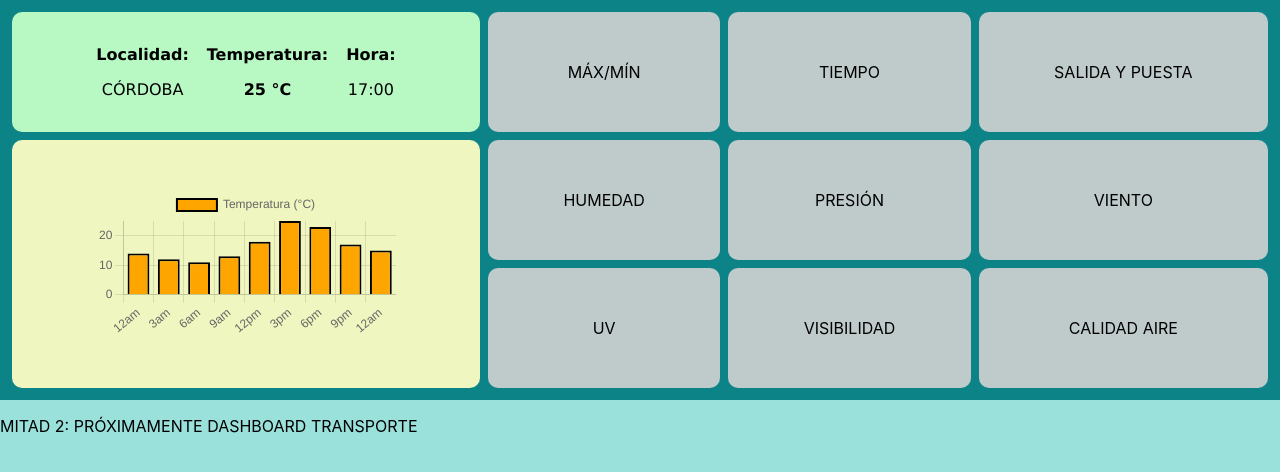
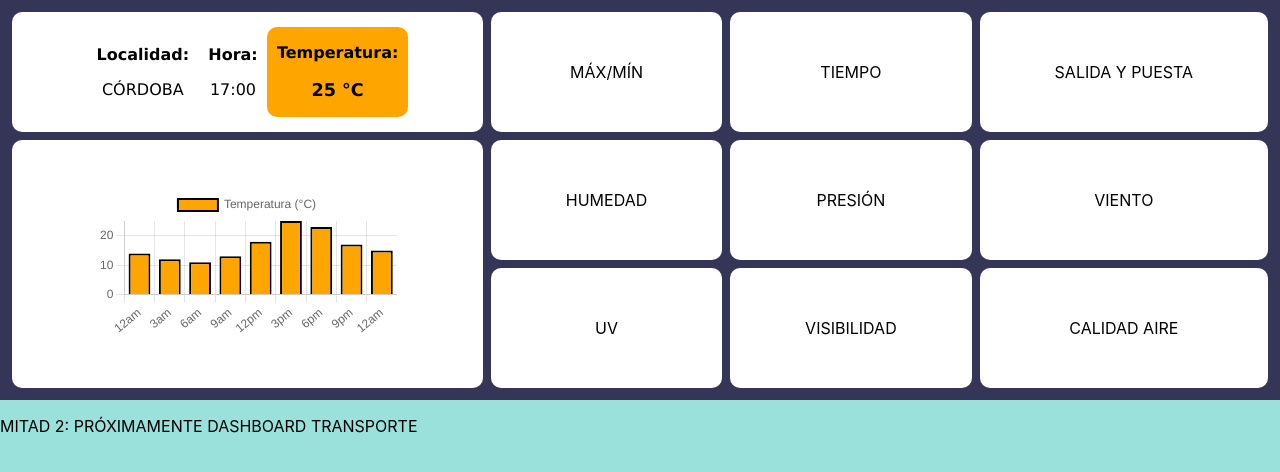
Before and after one commit to panchocandioti/dashboard, a React (Create React App) app: page / in a window 1280 px wide. Shown: the top 472 px of the page. Built offline with nearby package versions, Linux system fonts and the light colour scheme.

Commit message:
Primera ventana

```diff
--- a/src/App.css
+++ b/src/App.css
@@ -6,12 +6,11 @@
 }
 
 .mitad1 {
-  background-color: rgb(11, 131, 135);
+  background-color: rgb(53, 53, 88);
 }
 
 #temp {
   grid-area: temp;
-  background-color: rgb(183, 248, 195);
   font-family:'Lucida Sans', 'Lucida Sans Regular', 'Lucida Grande', 'Lucida Sans Unicode', Geneva, Verdana, sans-serif;
 }
 
@@ -76,11 +75,11 @@
 
 .seccion {
   height: 15vh;
-  background-color: rgb(191, 202, 202);
+  background-color: white;
 }
 
 .seccionDoble {
-  background-color: rgb(239, 246, 191);
+  background-color: white;
   height: 31vh;
 }
 
@@ -88,13 +87,14 @@
   display: flex;
   flex-direction: row;
   justify-content: space-evenly;
+  align-items: center;
   text-align: center;
   font-size: medium;
 }
 
 .elemento {
-  padding-left: 0.7vw;
-  padding-right: 0.7vw;
+  padding-left: 0.75vw;
+  padding-right: 0.75vw;
 }
 
 .mitad2 {
--- a/src/Components/Temperatura.js
+++ b/src/Components/Temperatura.js
@@ -15,12 +15,12 @@ function Temperatura() {
             <p>{localidad}</p>
         </div>
         <div className='elemento'>
-            <p><b>Temperatura:</b></p>
-            <p><b>{temperatura} °C</b></p>
-        </div>
-        <div className='elemento'>
             <p><b>Hora: </b></p>
             <p>{hora}</p>
+        </div>
+        <div className='elemento'  style={{borderRadius: "10px", backgroundColor: "orange"}}>
+            <p><b>Temperatura:</b></p>
+            <p style={{fontSize: "110%"}}><b>{temperatura} °C</b></p>
         </div>
     </div>
   )
```
